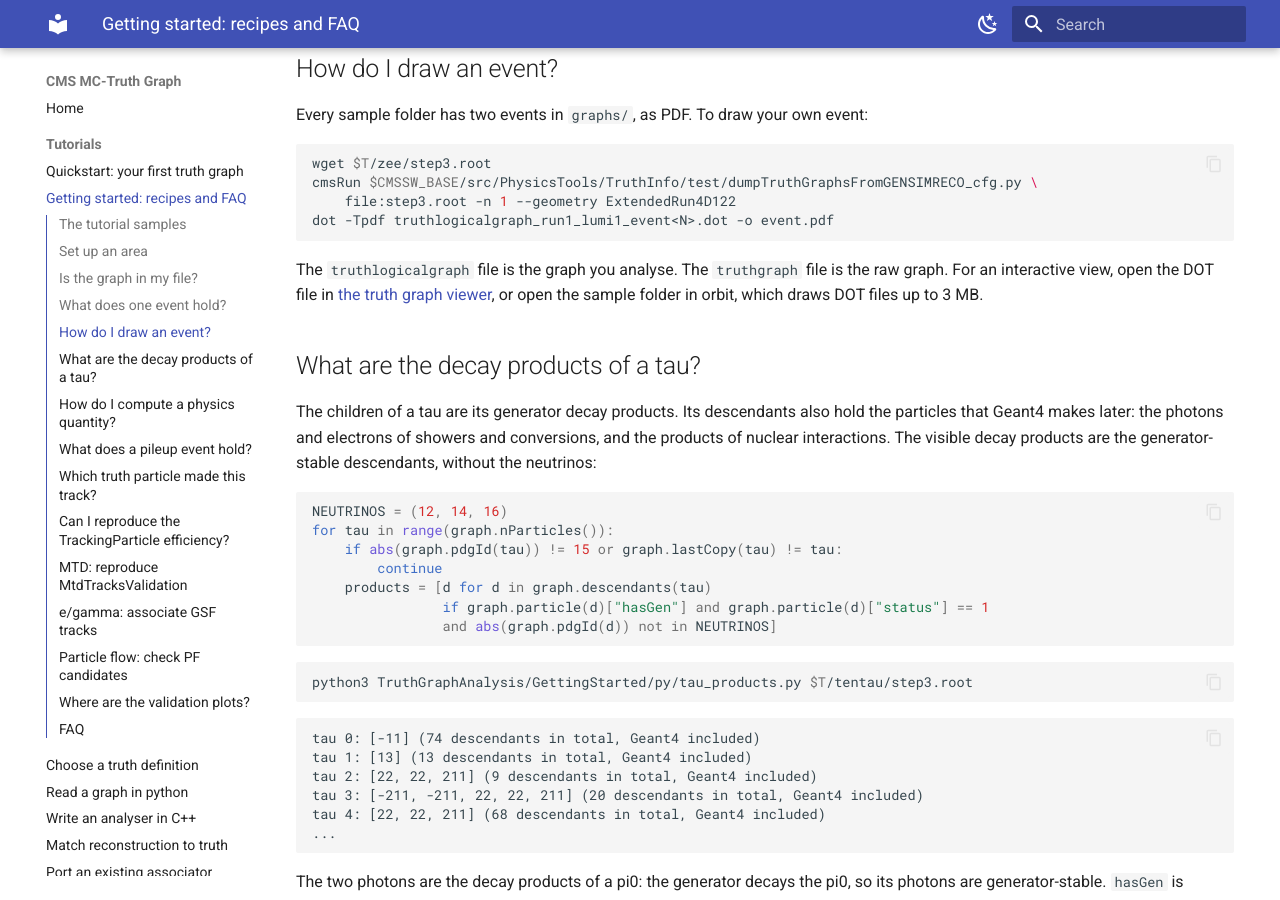
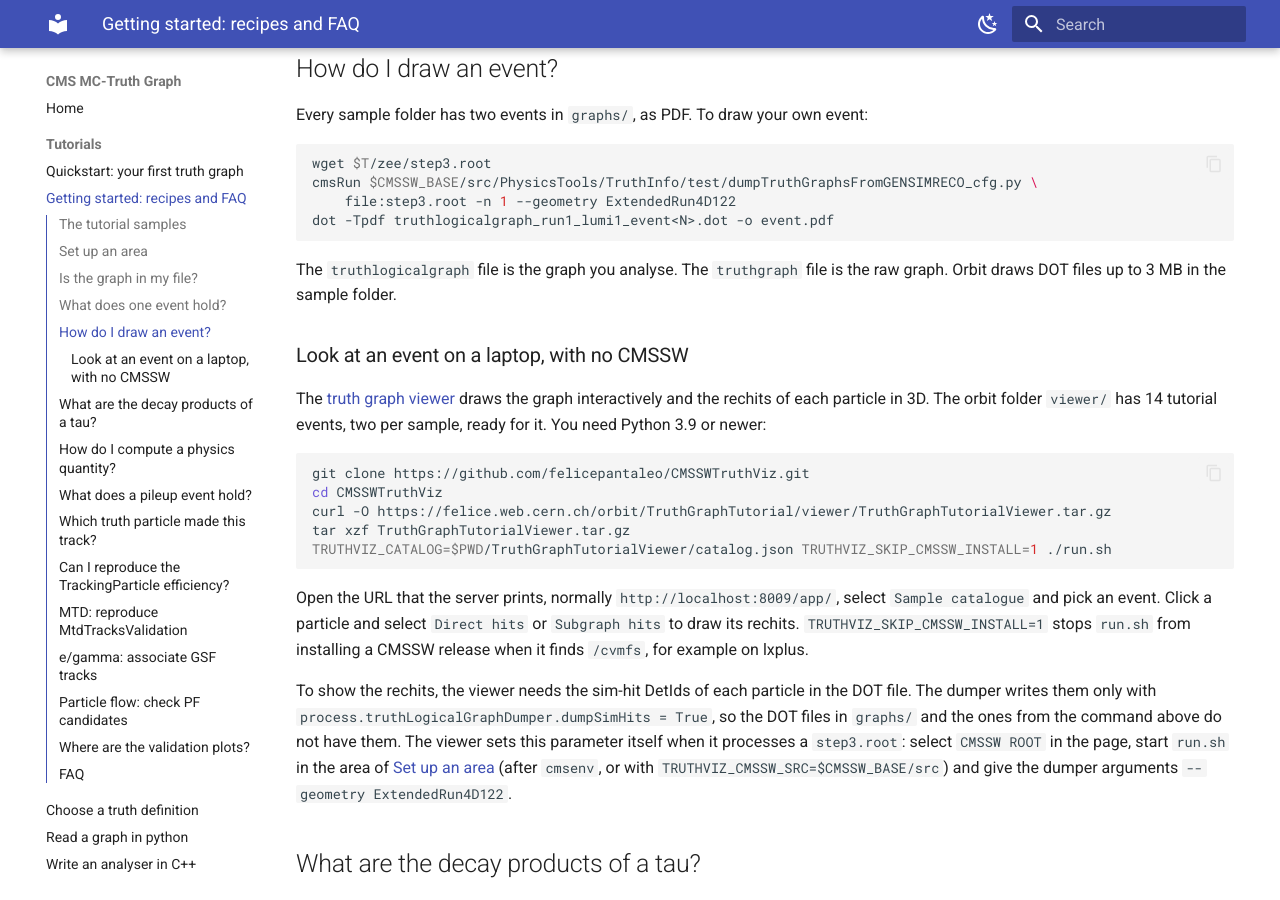
Before and after one commit to felicepantaleo/cms-truth-docs, an MkDocs documentation site: the page built from docs/getting-started.md, in a window 1280 px wide and 900 px high, scrolled down 2663 px. Built offline with MkDocs 1.6.1 and Material for MkDocs 9.7.7, drawn with Linux system fonts in a browser that asks for light colours.

Commit message:
getting-started: graph viewer on a laptop with the tutorial events

````diff
--- a/docs/getting-started.md
+++ b/docs/getting-started.md
@@ -139,9 +139,34 @@ dot -Tpdf truthlogicalgraph_run1_lumi1_event<N>.dot -o event.pdf
 ```
 
 The `truthlogicalgraph` file is the graph you analyse. The `truthgraph` file is the raw
-graph. For an interactive view, open the DOT file in
-[the truth graph viewer](https://cmssw-truth-graph-viz.web.cern.ch/app/), or open the
-sample folder in orbit, which draws DOT files up to 3 MB.
+graph. Orbit draws DOT files up to 3 MB in the sample folder.
+
+### Look at an event on a laptop, with no CMSSW
+
+The [truth graph viewer](https://github.com/felicepantaleo/CMSSWTruthViz) draws the graph
+interactively and the rechits of each particle in 3D. The orbit folder `viewer/` has 14
+tutorial events, two per sample, ready for it. You need Python 3.9 or newer:
+
+```bash
+git clone https://github.com/felicepantaleo/CMSSWTruthViz.git
+cd CMSSWTruthViz
+curl -O https://felice.web.cern.ch/orbit/TruthGraphTutorial/viewer/TruthGraphTutorialViewer.tar.gz
+tar xzf TruthGraphTutorialViewer.tar.gz
+TRUTHVIZ_CATALOG=$PWD/TruthGraphTutorialViewer/catalog.json TRUTHVIZ_SKIP_CMSSW_INSTALL=1 ./run.sh
+```
+
+Open the URL that the server prints, normally `http://localhost:8009/app/`, select
+`Sample catalogue` and pick an event. Click a particle and select `Direct hits` or
+`Subgraph hits` to draw its rechits. `TRUTHVIZ_SKIP_CMSSW_INSTALL=1` stops `run.sh` from
+installing a CMSSW release when it finds `/cvmfs`, for example on lxplus.
+
+To show the rechits, the viewer needs the sim-hit DetIds of each particle in the DOT file.
+The dumper writes them only with `process.truthLogicalGraphDumper.dumpSimHits = True`, so the
+DOT files in `graphs/` and the ones from the command above do not have them. The viewer
+sets this parameter itself when it processes a `step3.root`: select `CMSSW ROOT` in the
+page, start `run.sh` in the area of [Set up an area](#set-up-an-area) (after `cmsenv`, or
+with `TRUTHVIZ_CMSSW_SRC=$CMSSW_BASE/src`) and give the dumper arguments
+`--geometry ExtendedRun4D122`.
 
 ## What are the decay products of a tau?
 
````
